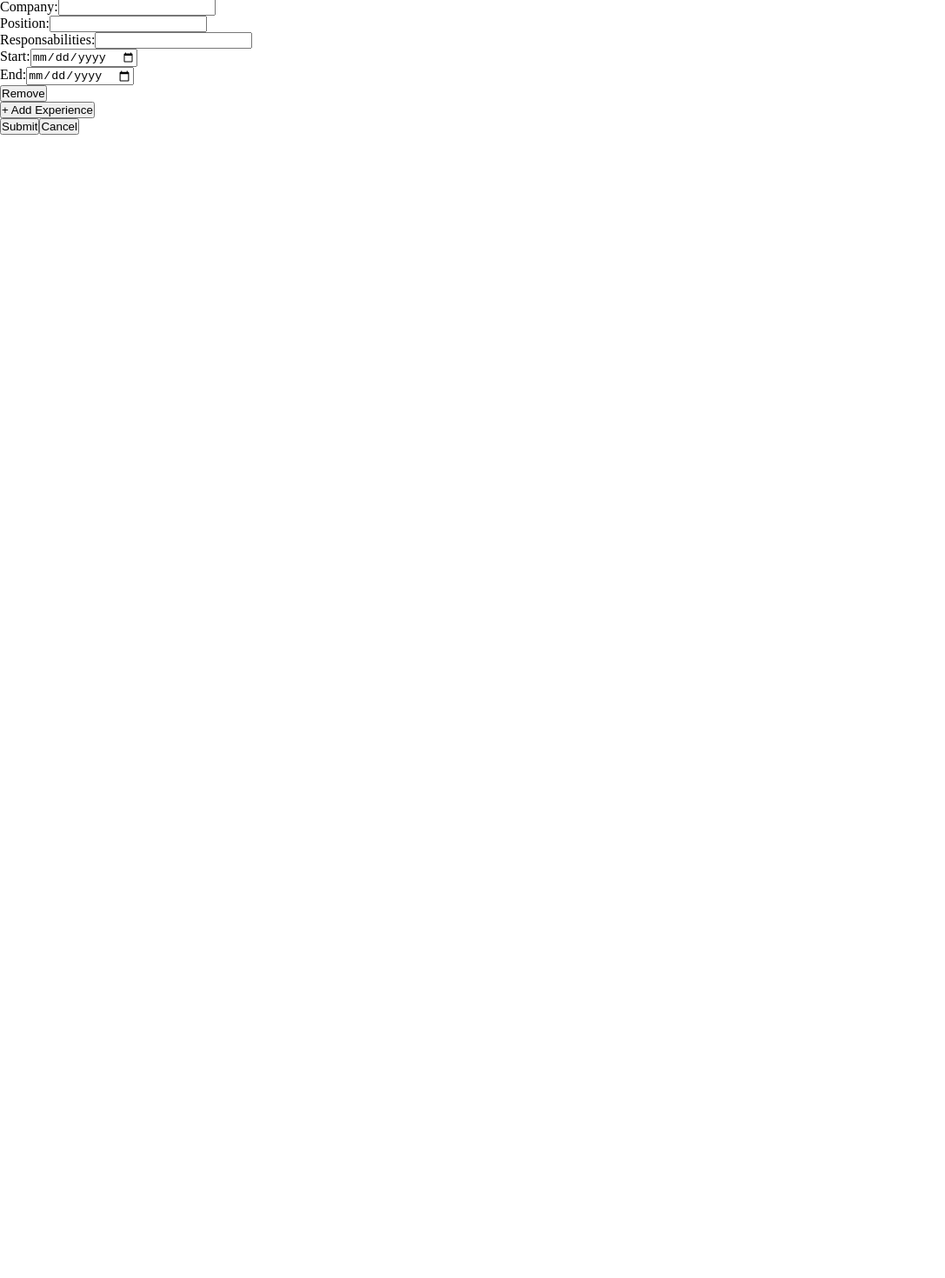
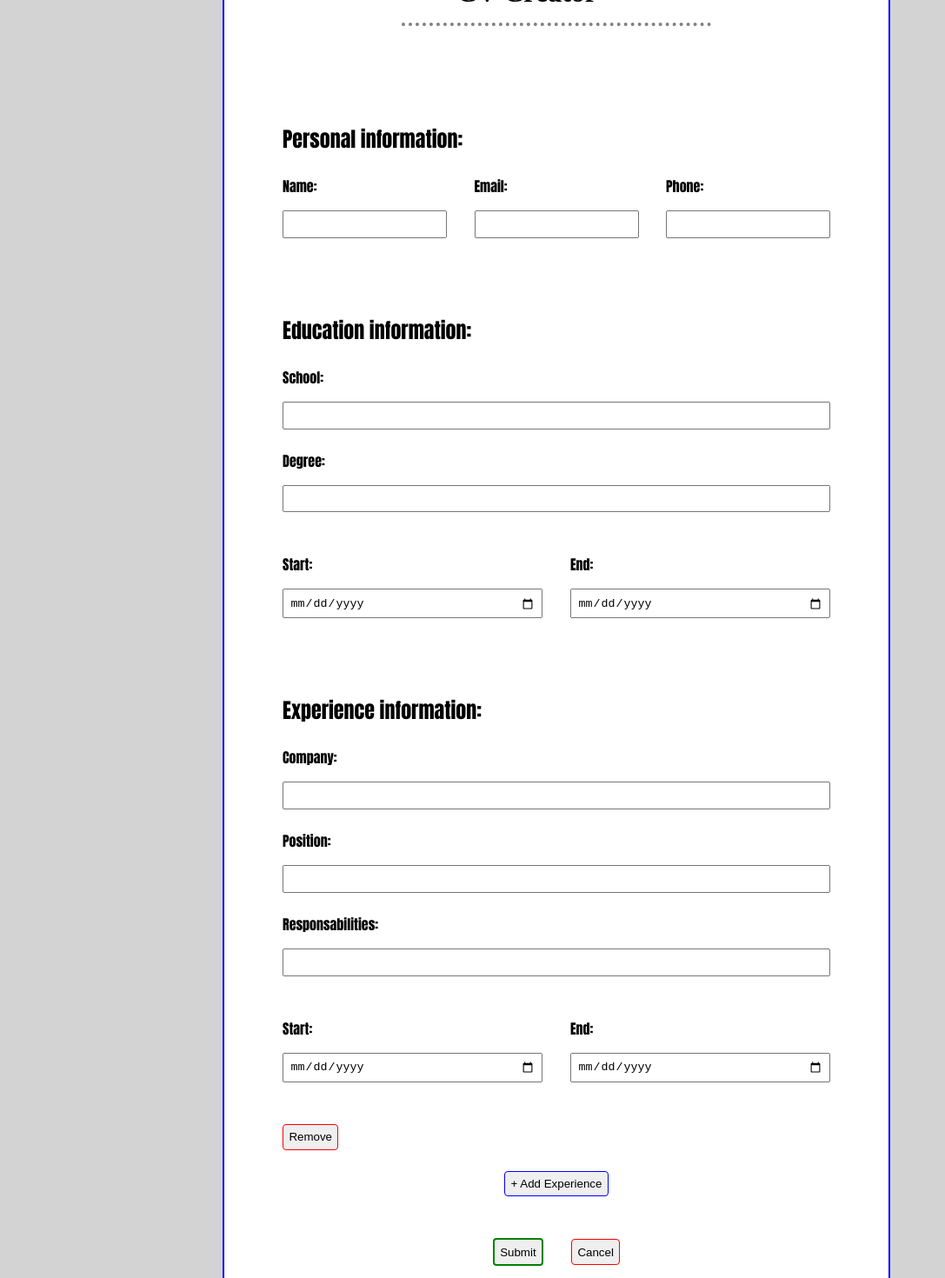
Before and after one commit to JuliaLarss/CreateCV, a React (Vite) app in the folder CVcreator/: page / in a window 1280 px wide. Shown: the part 220-1690 px from the top of the page at 87% size, without its empty margins (0-1087 px from the left). Before the commit the page ends 800 px from the top, so only its background shows below. Built offline with nearby package versions, Linux system fonts and the light colour scheme.

Commit message:
style applied

```diff
--- a/CVcreator/src/App.css
+++ b/CVcreator/src/App.css
@@ -3,3 +3,142 @@
   padding: 0;
   box-sizing: border-box;
 }
+#root{
+  width: 60%;
+}
+body{
+  display: flex;
+  justify-content: center;
+  padding: 4rem 0;
+  background: lightgray;
+  font-family:Impact, Haettenschweiler, 'Arial Narrow Bold', sans-serif ;
+}
+
+.formContainer{
+  border: 2px solid blue;
+  background: white;
+  border-radius: 1rem;
+  display: flex;
+  flex-direction: column;
+  align-items: center;
+  justify-content: center;
+  padding: 2rem;
+}
+
+h1{
+  margin: 3rem auto;
+  font-family:'Times New Roman', Times, serif;
+  padding: 1rem 4rem;
+  border-bottom: 4px dotted gray;
+}
+
+.writeIcon{
+  width: 60px;
+}
+
+form{
+  width: 90%;
+}
+form h2{
+  width: 100%;
+  margin: 4rem 0 1.5rem 0;
+}
+input{
+  padding: .4rem;
+  margin: 1rem 0 1.5rem;
+  width: 100%;
+}
+.personalContainer{
+  display: flex;
+  flex-wrap: wrap;
+  justify-content: space-between;
+}
+.personalContainer div{
+  width: 30%;
+}
+.educationContainer, .experienceContainer{
+  display: flex;
+  flex-direction: column;
+}
+.dateContainer{
+  display: flex;
+
+  padding-top: 1.5rem;
+  gap: 2rem;
+}
+.dateContainer div{
+  width: 50%;
+}
+
+.buttons{
+  display: flex;
+  justify-content: center;
+  align-items: center;
+  gap: 2rem;
+  margin: 3rem auto 2rem auto;
+  width: 20%;
+}
+input[type=submit]{
+  width: 50%;
+  border: 2px solid green;
+  border-radius: 4px;
+  transition: .3s ease;
+  margin: 0;
+}
+
+input[type=submit]:hover{
+  box-shadow: inset 1px 0 3px 2px rgb(140, 197, 140);
+  cursor: pointer;
+  background: rgb(222, 235, 222);
+}
+button{
+  padding: .4rem;
+  border: 1px solid red;
+  border-radius: 4px;
+}
+
+button:hover{
+  box-shadow: inset 1px 0 3px 2px rgb(224, 154, 154);
+  cursor: pointer;
+  background: rgb(233, 202, 202);
+}
+
+.container{
+  width: 90%;
+  font-family: Arial, Helvetica, sans-serif;
+}
+
+.containerSection{
+  display: flex;
+  flex-direction: column;
+  text-align: center;
+  gap: 1rem;
+  padding: 3rem 0;
+  border-bottom: 3px dotted ;
+  margin-bottom: 2rem;
+}
+
+.container h2{
+  text-transform: capitalize;
+  text-align: center;
+}
+
+button#addExp{
+  border: 1px solid blue;
+  width: 30% 0%;
+  margin: auto;
+}
+
+.experienceContainer button{
+  margin: 1.5rem auto;
+}
+.expContainer{
+  margin-bottom: 2rem;
+  display: flex;
+  flex-direction: column;
+  gap: 1rem;
+}
+button#edit{
+  margin-top: 2rem;
+  padding: .4rem 1rem;
+}
--- a/CVcreator/src/App.jsx
+++ b/CVcreator/src/App.jsx
@@ -2,31 +2,36 @@ import { useState } from 'react';
 import './App.css'
 import Form from './components/Form';
 import Container from './components/Container';
+import Title from './components/Title';
 
 function App() {
 
+  // Personal
   const[personalInfo, setPersoalInfo] = useState({name:"",email:"",phone:""});
-
-  const[educationInfo, setEducationInfo] = useState({school:'', degree:'',start:'',end:''});
-
-  const[experienceInfo, setExperienceInfo] = useState([]);
-
-  const[viewForm, setViewForm] = useState(true)
-
   const updatePersonalInfo = (newValue) => {
       setPersoalInfo(newValue);
     }
+
+  // Education
+  const[educationInfo, setEducationInfo] = useState({school:'', degree:'',start:'',end:''});
   const updateEducationInfo = (newValue) => {
     setEducationInfo(newValue);
   }
 
+  // Experience
+  const[experienceInfo, setExperienceInfo] = useState([]);
   const updateExperienceInfo = (newValue) => {
     setExperienceInfo(newValue);
   }
 
+  // Form states
+  const[viewForm, setViewForm] = useState(true)
+
+  // == Form ==
   if(viewForm){
     return(
-      <>
+      <div className='formContainer'>
+        <Title />
         <Form
           personal={personalInfo}
           updatePersonal={updatePersonalInfo}
@@ -38,17 +43,18 @@ const updateExperienceInfo = (newValue) => {
           updateExperience={updateExperienceInfo}
 
           updateStatus={() => {setViewForm(!viewForm)}}/>
-      </>
+      </div>
     )
   }
   return (
-    <>
+    <div className='formContainer'>
+      <Title />
       <Container
       personal={personalInfo}
       education={educationInfo}
       experience={experienceInfo}/>
-    <button type='button' onClick={() => {setViewForm(!viewForm)}}>Edit</button>
-    </>
+      <button id='edit' type='button' onClick={() => {setViewForm(!viewForm)}}>Edit</button>
+    </div>
   )
 }
 
--- a/CVcreator/src/components/Container.jsx
+++ b/CVcreator/src/components/Container.jsx
@@ -5,7 +5,7 @@ import Experience from './experience/Experience';
 
 function Container({personal, education, experience}) {
   return (
-    <div>
+    <div className='container'>
       <h2>Personal:</h2>
         <Personal personalData={personal}/>
       <h2>Education:</h2>
--- a/CVcreator/src/components/Form.jsx
+++ b/CVcreator/src/components/Form.jsx
@@ -53,7 +53,6 @@ function Form({
     }
 
   return (
-    <div>
         <form onSubmit={SubmitForm}>
             <h2>Personal information:</h2>
             <PersonalForm
@@ -67,10 +66,12 @@ function Form({
             <ExperienceForm
                 experienceInput={experienceInfo}
                 updateInput={updateExperienceInfo} />
-            <input type="submit" />
-            <button type="button" onClick={cancelForm}>Cancel</button>
+            <div className="buttons">
+                <input type="submit" />
+                <button type="button" onClick={cancelForm}>Cancel</button>
+            </div>
         </form>
-    </div>
+
   )
 }
 
--- /dev/null
+++ b/CVcreator/src/components/Title.jsx
@@ -0,0 +1,7 @@
+function Title() {
+  return (
+        <h1>CV Creator <img src="icon-write.png" alt="pen in action" className='writeIcon'/></h1>
+  )
+}
+
+export default Title
--- a/CVcreator/src/components/education/Education.jsx
+++ b/CVcreator/src/components/education/Education.jsx
@@ -2,13 +2,11 @@ import PropTypes from 'prop-types';
 
 function Education({educationData}) {
   return (
-    <div>
+    <div className='containerSection'>
         <h3><b>School:</b> {educationData.school}</h3>
         <p><b>Degree:</b> {educationData.degree}</p>
-        <div className="dateContainer">
-            <p><b>Start:</b> {educationData.start}</p>
-            <p><b>End:</b> {educationData.end}</p>
-        </div>
+        <p><b>Start:</b> {educationData.start}</p>
+        <p><b>End:</b> {educationData.end}</p>
     </div>
   )
 }
--- a/CVcreator/src/components/education/EducationForm.jsx
+++ b/CVcreator/src/components/education/EducationForm.jsx
@@ -9,7 +9,7 @@ function EducationForm({educationInput, updateInput}) {
     }
 
   return (
-    <div>
+    <div className='educationContainer'>
         <div>
             <label htmlFor="school">School:</label>
             <input
--- a/CVcreator/src/components/experience/Experience.jsx
+++ b/CVcreator/src/components/experience/Experience.jsx
@@ -2,14 +2,15 @@ import PropTypes from 'prop-types'
 
 function Experience({experienceData}) {
   return (
-    <div>
+    <div className='containerSection'>
       {experienceData.map((elem, id) => {
         return (
-          <div key={id}>
+          <div key={id} className='expContainer'>
             <h3><b>Company:</b> {elem.company}</h3>
             <p><b>Position:</b> {elem.position}</p>
             <p><b>Position:</b> {elem.responsB}</p>
-            <p><b>Start/finish:</b> {elem.start} - {elem.end === "" ? "present" : elem.end}</p>
+            <p><b>Start:</b> {elem.start}</p>
+            <p><b>End:</b> {elem.end}</p>
           </div>
         )
       })}
--- a/CVcreator/src/components/experience/ExperienceForm.jsx
+++ b/CVcreator/src/components/experience/ExperienceForm.jsx
@@ -22,10 +22,11 @@ function ExperienceForm({experienceInput, updateInput}) {
         updateInput(data);
     }
   return (
-    <div>
+    <div className='experienceContainer'>
         {experienceInput.map((elem, index) => {
             return (
                 <div key={index}>
+                    <div className="formWrapper">
                         <div>
                             <label htmlFor="company">Company:</label>
                             <input
@@ -68,11 +69,13 @@ function ExperienceForm({experienceInput, updateInput}) {
                                 onChange={(e) => handleFormChange(index,e)} />
                             </div>
                         </div>
+                    </div>
+
                     <button type="button" onClick={() => removeInput(index)}>Remove</button>
                 </div>
             )
         })}
-        <button type="button" onClick={addInput}>+ Add Experience</button>
+        <button id='addExp' type="button" onClick={addInput}>+ Add Experience</button>
     </div>
   )
 }
--- a/CVcreator/src/components/personal/Personal.jsx
+++ b/CVcreator/src/components/personal/Personal.jsx
@@ -2,7 +2,7 @@ import PropTypes from 'prop-types'
 
 function Personal({personalData}) {
   return (
-    <div>
+    <div className='containerSection'>
         <h3><b>Name:</b> {personalData.name}</h3>
         <p><b>Email:</b> {personalData.email}</p>
         <p><b>Phone:</b> {personalData.phone}</p>
--- a/CVcreator/src/components/personal/PersonalForm.jsx
+++ b/CVcreator/src/components/personal/PersonalForm.jsx
@@ -8,7 +8,7 @@ function PersonalForm({personalInput, updateInput}) {
         updateInput(data);
     }
   return (
-    <div>
+    <div className='personalContainer'>
         <div>
             <label htmlFor="name">Name:</label>
             <input
```
Also changed, not shown: CVcreator/public/icon-write.png (added). Lines whose indentation alone changed are shown as unchanged.
